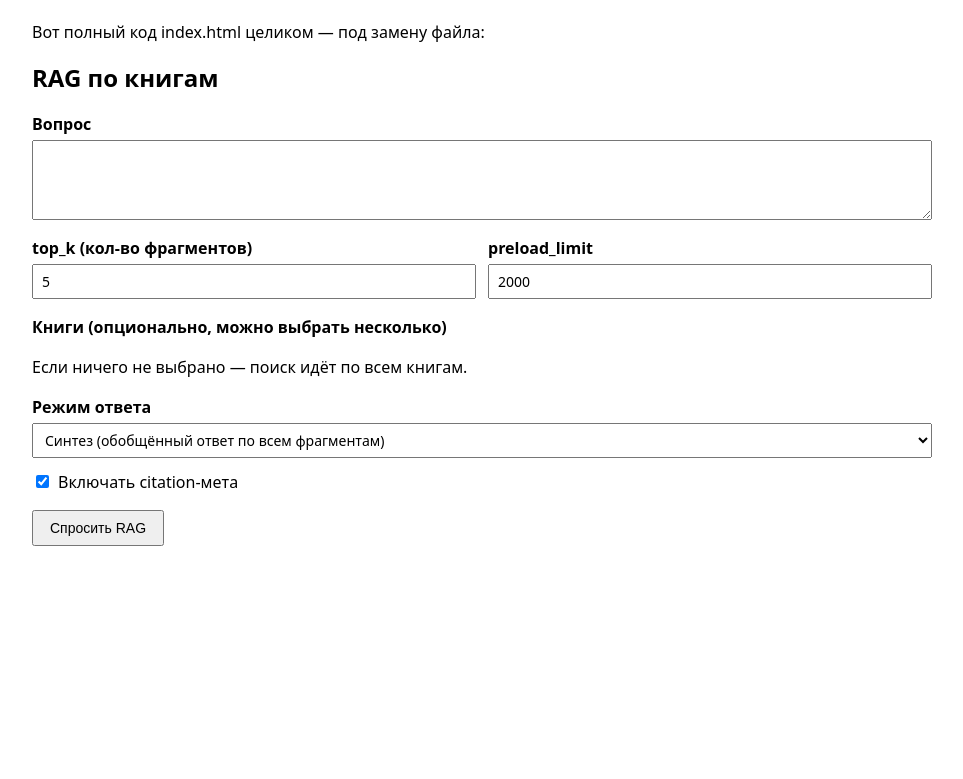
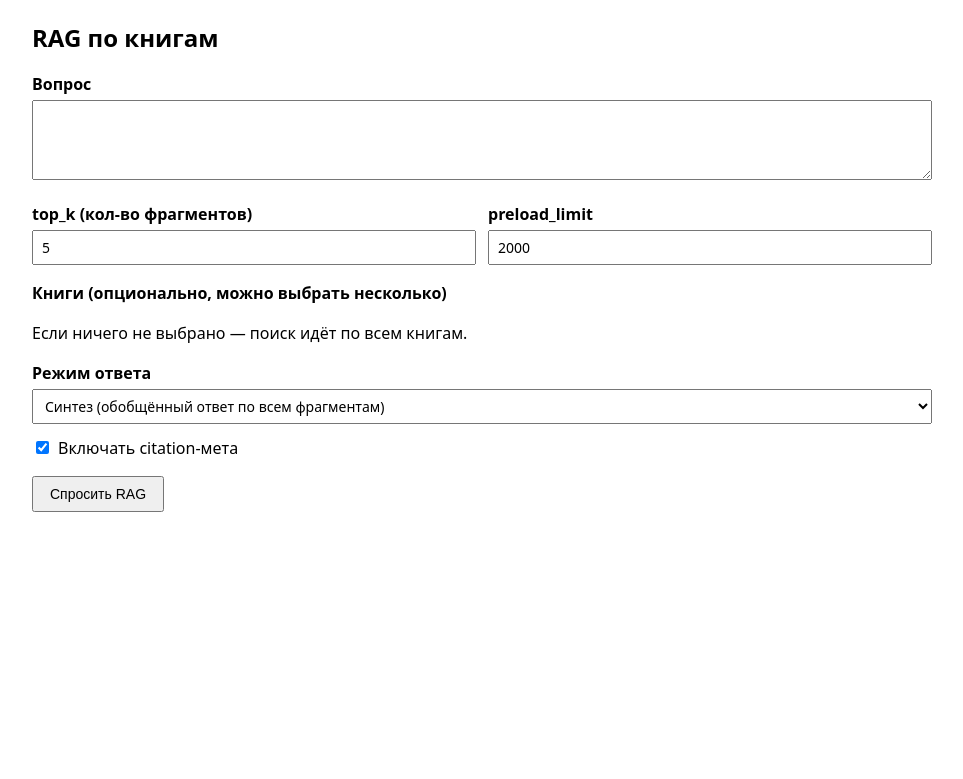
Before and after one commit to BiryukovValeri/rag-knowledge-base, a FastAPI app: page / in a window 1280 px wide. Shown: the top 779 px of the page, without its empty margins (158-1121 px from the left). Run offline with FastAPI, Linux system fonts and the light colour scheme; data that the repository does not hold is empty; parts of the project's set-up code (start-up, migrations or seed data) failed here and were passed over.

Commit message:
Remove helper text from RAG page

```diff
--- a/app/templates/index.html
+++ b/app/templates/index.html
@@ -1,5 +1,3 @@
-Вот полный код index.html целиком — под замену файла:
-
 <!DOCTYPE html>
 <html lang="ru">
 <head>
```
